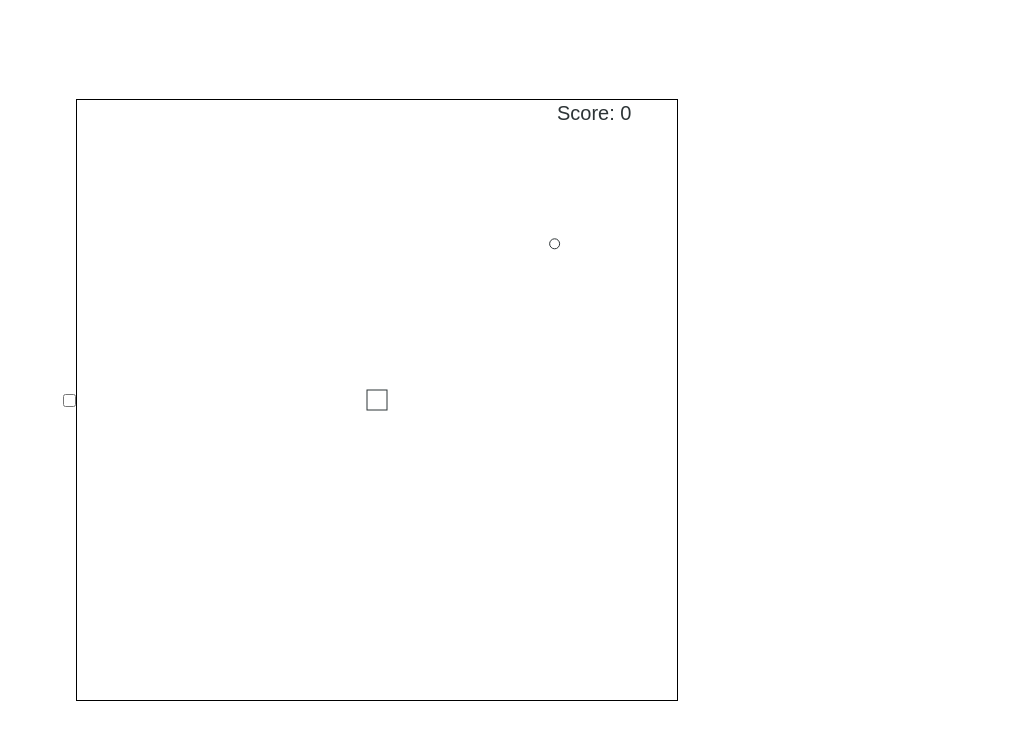
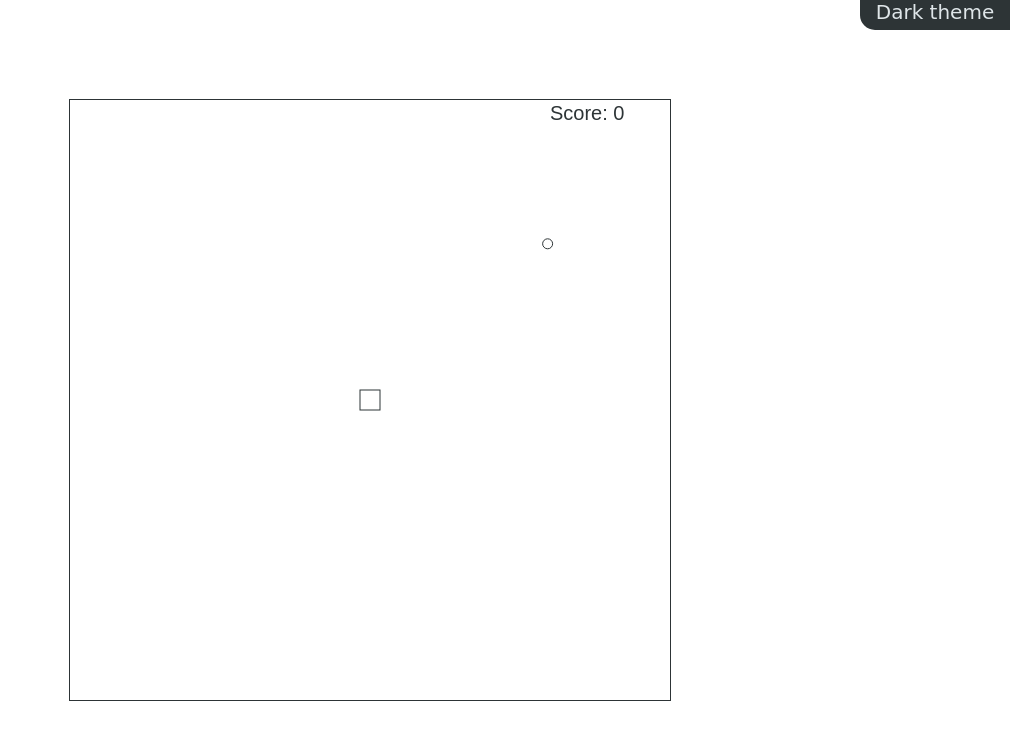
Before and after one commit to snoh666/js-speed-cube, a plain HTML site: page index.html in a window 1280 px wide. Shown: the whole page, without its empty margins (270-1280 px from the left). Drawn offline with Linux system fonts and the light colour scheme; a web font is replaced by a local one.

Commit message:
Added style for label and body class for theme change

```diff
--- a/style.css
+++ b/style.css
@@ -6,7 +6,6 @@
 body{
   font-family: 'Gugi',
   cursive;
-  font-size: 21px;
 }
 .wrapper{
   width: 100vw;
@@ -16,5 +15,53 @@ body{
   align-items: center;
 }
 canvas{
-  border: 1px solid black;
+  border: 1px solid #2d3436;
 }
+.dark-themed{
+  background-color: #2d3436;
+}
+.dark-themed canvas{
+  border: 1px solid #dfe6e9;
+}
+.theme-black{
+  position: fixed;
+  top: 0;
+  left: 0;
+  border: none;
+  visibility: hidden;
+}
+.theme{
+  top: 0;
+  right: 0;
+  position: fixed;
+  width: 150px;
+  height: 30px;
+  pad: 2px;
+  text-align: center;
+  background-color: #2d3436;
+  color: #dfe6e9;
+  border-bottom-left-radius: 15px;
+  cursor: pointer;
+  overflow: hidden;
+}
+.theme::before{
+  font-size: 20px;
+  content: 'Dark theme';
+  transition: all .4s ease;
+}
+.theme::after{
+  font-size: 20px;
+  position: absolute;
+  top: 0;
+  left: -100%;
+  display: block;
+  content: 'Light theme';
+  width: 100%;
+  height: 100%;
+  background: #dfe6e9;
+  color: #2d3436;
+  transition: all .4s ease;
+}
+.theme-black:checked ~ .theme::after {
+  left: 0;
+}
```
